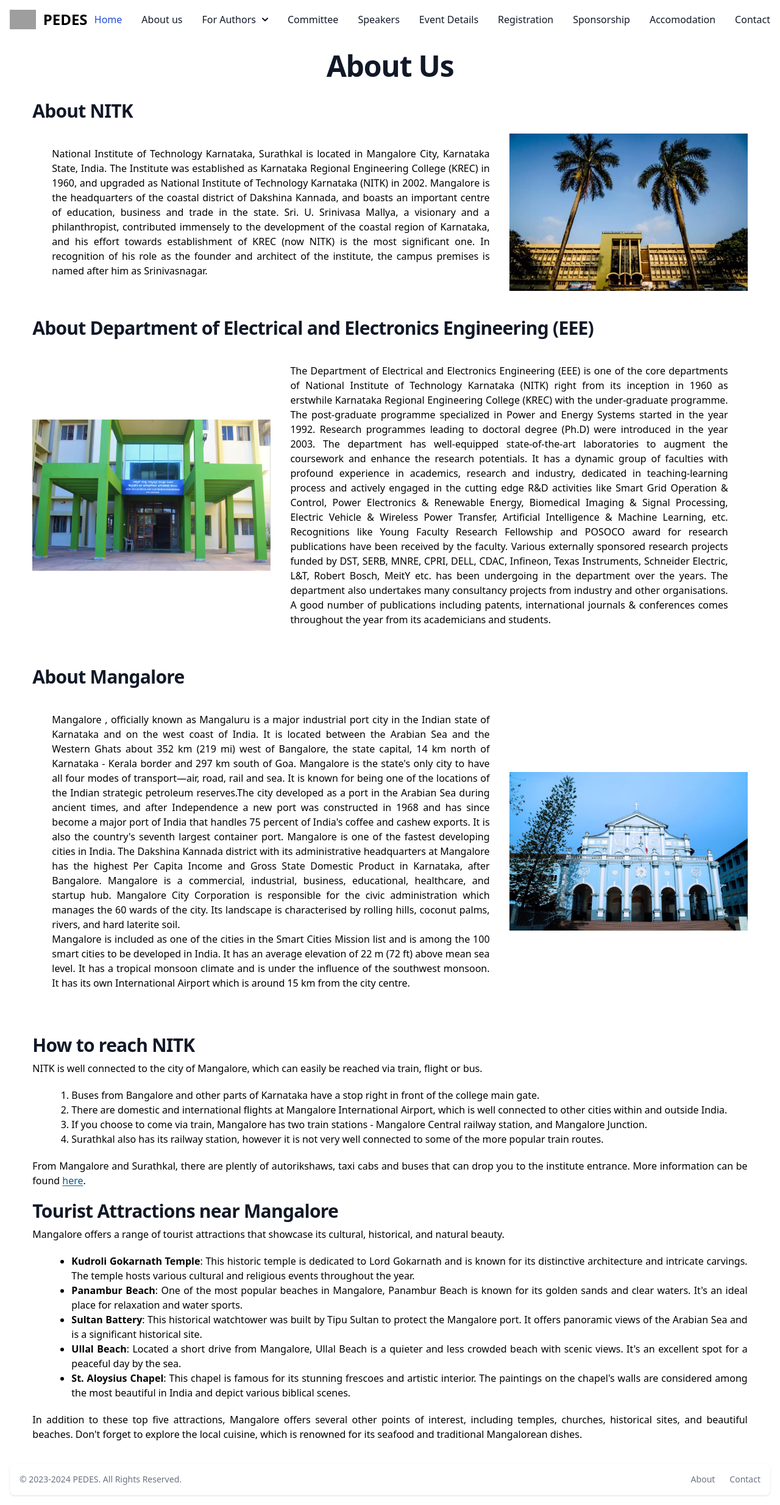
After one commit to anirudhprabhakaran3/pedes-website, a Django app: page /about/ in a window 1280 px wide. The commit adds this page. Shown: the whole page at 61% size. Run offline with Django 4.2, Linux system fonts and the light colour scheme; some libraries are stand-ins or nearby versions; grey boxes are pictures that could not be loaded.

Commit message:
Added about page

```diff
--- a/web/templates/_footer.html
+++ b/web/templates/_footer.html
@@ -11,7 +11,7 @@
       class="flex flex-wrap items-center mt-3 text-sm font-medium text-gray-500 dark:text-gray-400 sm:mt-0"
     >
       <li>
-        <a href="/#about" class="mr-4 hover:underline md:mr-6">About</a>
+        <a href="{% url 'about' %}" class="mr-4 hover:underline md:mr-6">About</a>
       </li>
       <li>
         <a href="{% url 'contact' %}" class="hover:underline">Contact</a>
--- /dev/null
+++ b/web/templates/pages/about.html
@@ -0,0 +1,182 @@
+{% extends "base.html" %}
+{% load static %}
+
+{% block title %}
+About
+{% endblock %}
+
+{% block content %}
+<div class="my-5 mx-auto w-11/12">
+    <h1
+        class="my-5 text-center text-4xl font-extrabold leading-none tracking-tight text-gray-900 md:text-5xl lg:text-5xl">
+        About Us</h1>
+
+    <div class="my-8">
+        <h2 class="my-2 text-2xl font-bold leading-none tracking-tight text-gray-900 md:text-3xl lg:text-3xl">About
+            NITK</h2>
+        <div class="flex flex-col md:flex-row">
+            <div class="flex items-center md:w-2/3 p-8">
+                <p class="text-justify">
+                    National Institute of Technology Karnataka, Surathkal is located in Mangalore City, Karnataka State,
+                    India. The Institute was established as Karnataka Regional Engineering College (KREC) in 1960, and
+                    upgraded as National Institute of Technology Karnataka (NITK) in 2002. Mangalore is the headquarters
+                    of the coastal district of Dakshina Kannada, and boasts an important centre of education, business
+                    and
+                    trade in the state. Sri. U. Srinivasa Mallya, a visionary and a philanthropist, contributed
+                    immensely to the development of the coastal region of Karnataka, and his effort towards
+                    establishment of KREC
+                    (now NITK) is the most significant one. In recognition of his role as the founder and architect of
+                    the
+                    institute, the campus premises is named after him as Srinivasnagar.
+                </p>
+            </div>
+            <div class="flex items-center md:w-1/3">
+                <img src="{% static 'img/nitk.webp' %}" alt="National Institute of Technology Karnataka, Surathkal"
+                    class="h-auto max-h-full">
+            </div>
+        </div>
+    </div>
+
+    <div class="my-8">
+        <h2 class="my-2 text-2xl font-bold leading-none tracking-tight text-gray-900 md:text-3xl lg:text-3xl">
+            About Department of Electrical and Electronics Engineering (EEE)
+        </h2>
+        <div class="flex flex-col-reverse md:flex-row">
+            <div class="flex items-center md:w-1/3">
+                <img src="{% static 'img/eee_dept.jpg' %}" alt="Department of Electrical and Electronics Engineering">
+            </div>
+            <div class="flex items-center md:w-2/3 p-8">
+                <p class="text-justify">
+                    The Department of Electrical and Electronics Engineering (EEE) is one of the core departments of
+                    National Institute of Technology Karnataka (NITK) right from its inception in 1960 as erstwhile
+                    Karnataka Regional Engineering College (KREC) with the under-graduate programme. The post-graduate
+                    programme specialized in Power and Energy Systems started in the year 1992. Research programmes
+                    leading to doctoral degree (Ph.D) were introduced in the year 2003. The department has well-equipped
+                    state-of-the-art laboratories to augment the coursework and enhance the research potentials. It has
+                    a dynamic group of faculties with profound experience in academics, research and industry, dedicated
+                    in teaching-learning process and actively engaged in the cutting edge R&D activities like Smart Grid
+                    Operation & Control, Power Electronics & Renewable Energy, Biomedical Imaging & Signal Processing,
+                    Electric Vehicle & Wireless Power Transfer, Artificial Intelligence & Machine Learning, etc.
+                    Recognitions like Young Faculty Research Fellowship and POSOCO award for research publications have
+                    been received by the faculty. Various externally sponsored research projects funded by DST, SERB,
+                    MNRE, CPRI, DELL, CDAC, Infineon, Texas Instruments, Schneider Electric, L&T, Robert Bosch, MeitY
+                    etc. has been undergoing in the department over the years. The department also undertakes many
+                    consultancy projects from industry and other organisations. A good number of publications including
+                    patents, international journals & conferences comes throughout the year from its academicians and
+                    students.
+                </p>
+            </div>
+        </div>
+    </div>
+
+    <div class="my-8">
+        <h2 class="my-2 text-2xl font-bold leading-none tracking-tight text-gray-900 md:text-3xl lg:text-3xl">
+            About Mangalore
+        </h2>
+        <div class="flex flex-col md:flex-row">
+            <div class="flex items-center flex-col md:w-2/3 p-8">
+                <p class="text-justify">
+                    Mangalore , officially known as Mangaluru is a major industrial port city in the Indian state of
+                    Karnataka and on the west coast of India. It is located between the Arabian Sea and the Western
+                    Ghats about 352 km (219 mi) west of Bangalore, the state capital, 14 km north of Karnataka - Kerala
+                    border and 297 km south of Goa. Mangalore is the state's only city to have all four modes of
+                    transport—air, road, rail and sea. It is known for being one of the locations of the Indian
+                    strategic petroleum reserves.The city developed as a port in the Arabian Sea during ancient times,
+                    and after Independence a new port was constructed in 1968 and has since become a major port of India
+                    that handles 75 percent of India's coffee and cashew exports. It is also the country's seventh
+                    largest container port. Mangalore is one of the fastest developing cities in India. The Dakshina
+                    Kannada district with its administrative headquarters at Mangalore has the highest Per Capita Income
+                    and Gross State Domestic Product in Karnataka, after Bangalore. Mangalore is a commercial,
+                    industrial, business, educational, healthcare, and startup hub. Mangalore City Corporation is
+                    responsible for the civic administration which manages the 60 wards of the city. Its landscape is
+                    characterised by rolling hills, coconut palms, rivers, and hard laterite soil.
+                </p>
+                <p class="text-justify">
+                    Mangalore is included as one of the cities in the Smart Cities Mission list and is among the 100
+                    smart cities to be developed in India. It has an average elevation of 22 m (72 ft) above mean sea
+                    level. It has a tropical monsoon climate and is under the influence of the southwest monsoon. It has
+                    its own International Airport which is around 15 km from the city centre.
+                </p>
+            </div>
+            <div class="flex items-center md:w-1/3">
+                <img src="{% static 'img/mangalore.jpeg' %}" alt="St. Aloysius Chapel">
+            </div>
+        </div>
+    </div>
+
+    <div class="mt-10">
+        <h2 class="my-2 text-2xl font-bold leading-none tracking-tight text-gray-900 md:text-3xl lg:text-3xl">
+            How to reach NITK
+        </h2>
+        <div>
+            <div>
+                <p class="text-justify">
+                    NITK is well connected to the city of Mangalore, which can easily be reached via train, flight or
+                    bus.
+                </p>
+                <ul class="list list-decimal ml-16 my-5 text-justify">
+                    <li>Buses from Bangalore and other parts of Karnataka have a stop right in front of the college main
+                        gate.</li>
+                    <li>There are domestic and international flights at Mangalore International Airport, which is well
+                        connected to other cities within and outside India.</li>
+                    <li>If you choose to come via train, Mangalore has two train stations - Mangalore Central railway
+                        station, and Mangalore Junction.</li>
+                    <li>Surathkal also has its railway station, however it is not very well connected to some of the
+                        more popular train routes.</li>
+                </ul>
+                <p class="text-justify">
+                    From Mangalore and Surathkal, there are plently of autorikshaws, taxi cabs and buses that can drop
+                    you to the institute entrance. More information can be found <a
+                        href="https://en.wikivoyage.org/wiki/Mangalore" target="_blank"
+                        class="underline underline-offset-2 text-sky-800">here</a>.
+                </p>
+            </div>
+        </div>
+    </div>
+
+    <div class="my-5">
+        <h2 class="my-2 text-2xl font-bold leading-none tracking-tight text-gray-900 md:text-3xl lg:text-3xl">
+            Tourist Attractions near Mangalore
+        </h2>
+        <div>
+            <div>
+                <p class="text-justify">
+                    Mangalore offers a range of tourist attractions that showcase its cultural, historical, and natural
+                    beauty.
+                </p>
+                <ul class="list list-disc ml-16 my-5 text-justify">
+                    <li>
+                        <strong>Kudroli Gokarnath Temple</strong>: This historic temple is dedicated to Lord Gokarnath
+                        and is known for its distinctive architecture and intricate carvings. The temple hosts various
+                        cultural and religious events throughout the year.
+                    </li>
+                    <li>
+                        <strong>Panambur Beach</strong>: One of the most popular beaches in Mangalore, Panambur Beach is
+                        known for its golden sands and clear waters. It's an ideal place for relaxation and water
+                        sports.
+                    </li>
+                    <li>
+                        <strong>Sultan Battery</strong>: This historical watchtower was built by Tipu Sultan to protect
+                        the Mangalore port. It offers panoramic views of the Arabian Sea and is a significant historical
+                        site.
+                    </li>
+                    <li>
+                        <strong>Ullal Beach</strong>: Located a short drive from Mangalore, Ullal Beach is a quieter and
+                        less crowded beach with scenic views. It's an excellent spot for a peaceful day by the sea.
+                    </li>
+                    <li>
+                        <strong>St. Aloysius Chapel</strong>: This chapel is famous for its stunning frescoes and
+                        artistic interior. The paintings on the chapel's walls are considered among the most beautiful
+                        in India and depict various biblical scenes.
+                    </li>
+                </ul>
+                <p class="text-justify">
+                    In addition to these top five attractions, Mangalore offers several other points of interest,
+                    including temples, churches, historical sites, and beautiful beaches. Don't forget to explore the
+                    local cuisine, which is renowned for its seafood and traditional Mangalorean dishes.
+                </p>
+            </div>
+        </div>
+    </div>
+</div>
+{% endblock %}
```
Also changed, not shown: docker-compose-dev.yml (+16 -3 lines), web/static/img/eee_dept.jpg (added), web/static/img/mangalore.jpeg (added), web/static/img/nitk.webp (added), 2 other files.
